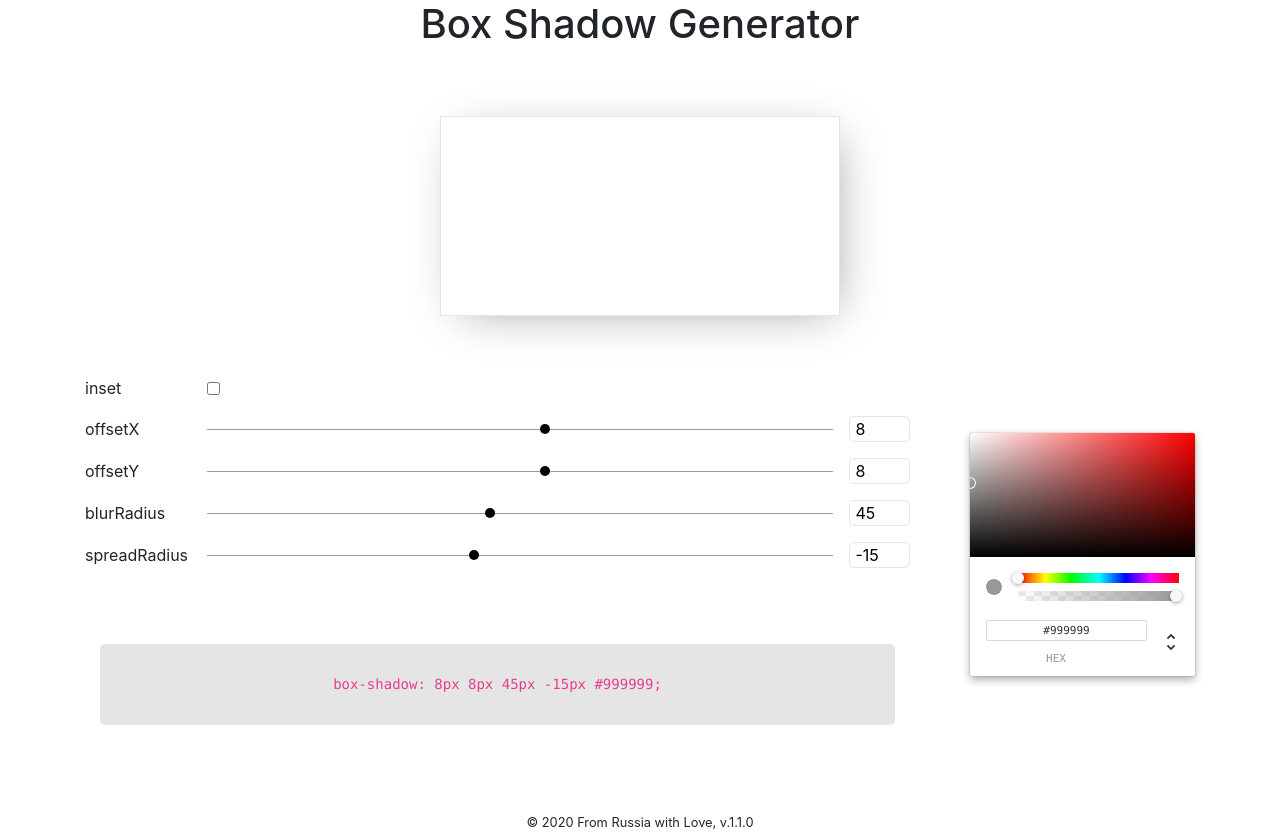
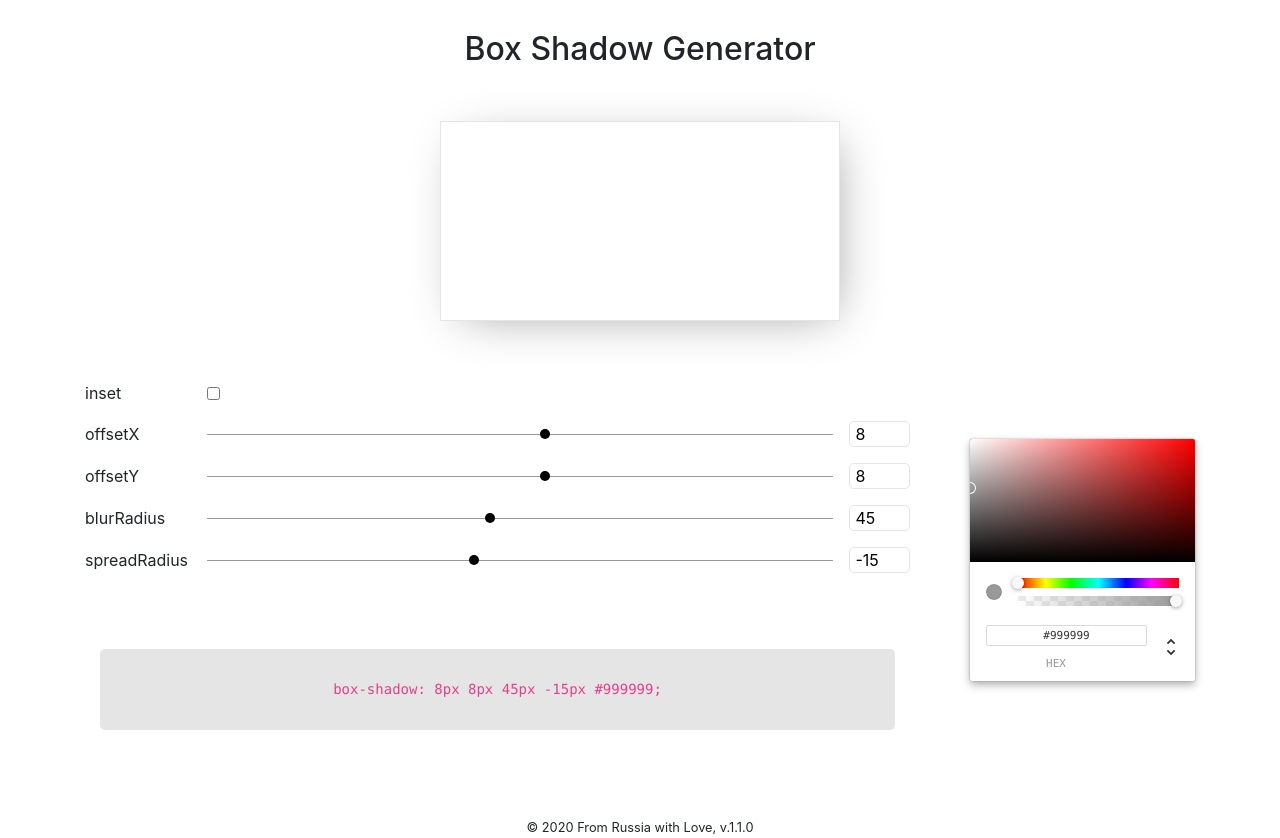
Before and after one commit to iposho/boxshadowru, a React (Create React App) app: page / in a window 1280 px wide. Built offline with nearby package versions, Linux system fonts and the light colour scheme.

Commit message:
layout fixes

```diff
--- a/src/components/Canvas/Canvas.jsx
+++ b/src/components/Canvas/Canvas.jsx
@@ -45,7 +45,6 @@ class Canvas extends React.Component {
   }
 
   onKeyUp = (e) => {
-    e.stopPropagation();
     const { max, min, name, value } = e.target;
     this.validateNumericInputs(max, min, name, value);
   };
--- a/src/components/Layout/Layout.css
+++ b/src/components/Layout/Layout.css
@@ -1,5 +1,10 @@
 .header {
-    margin-bottom: 60px;
+    margin-bottom: 45px;
+    margin-top: 30px;
+}
+
+.header h1 {
+    font-size: 2rem;
 }
 
 .footer {
```
